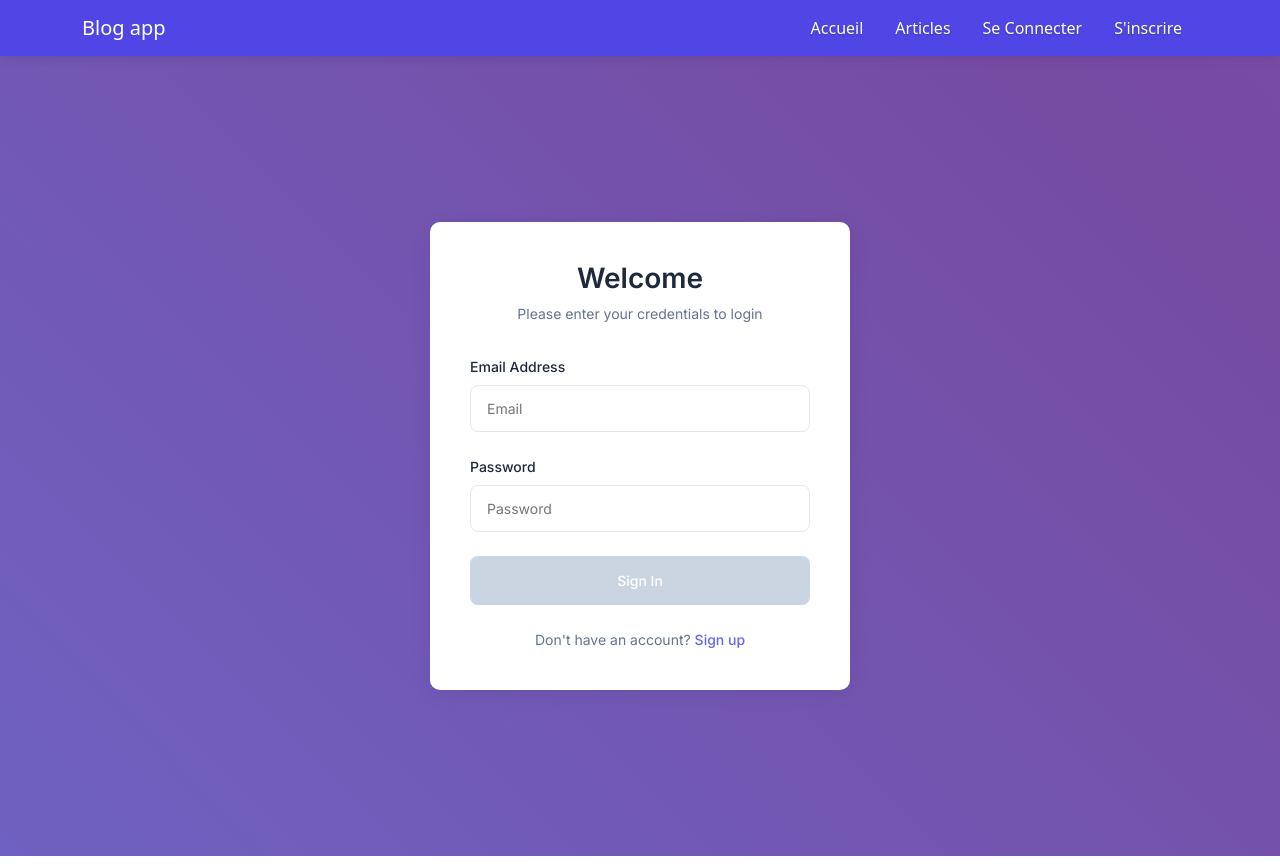
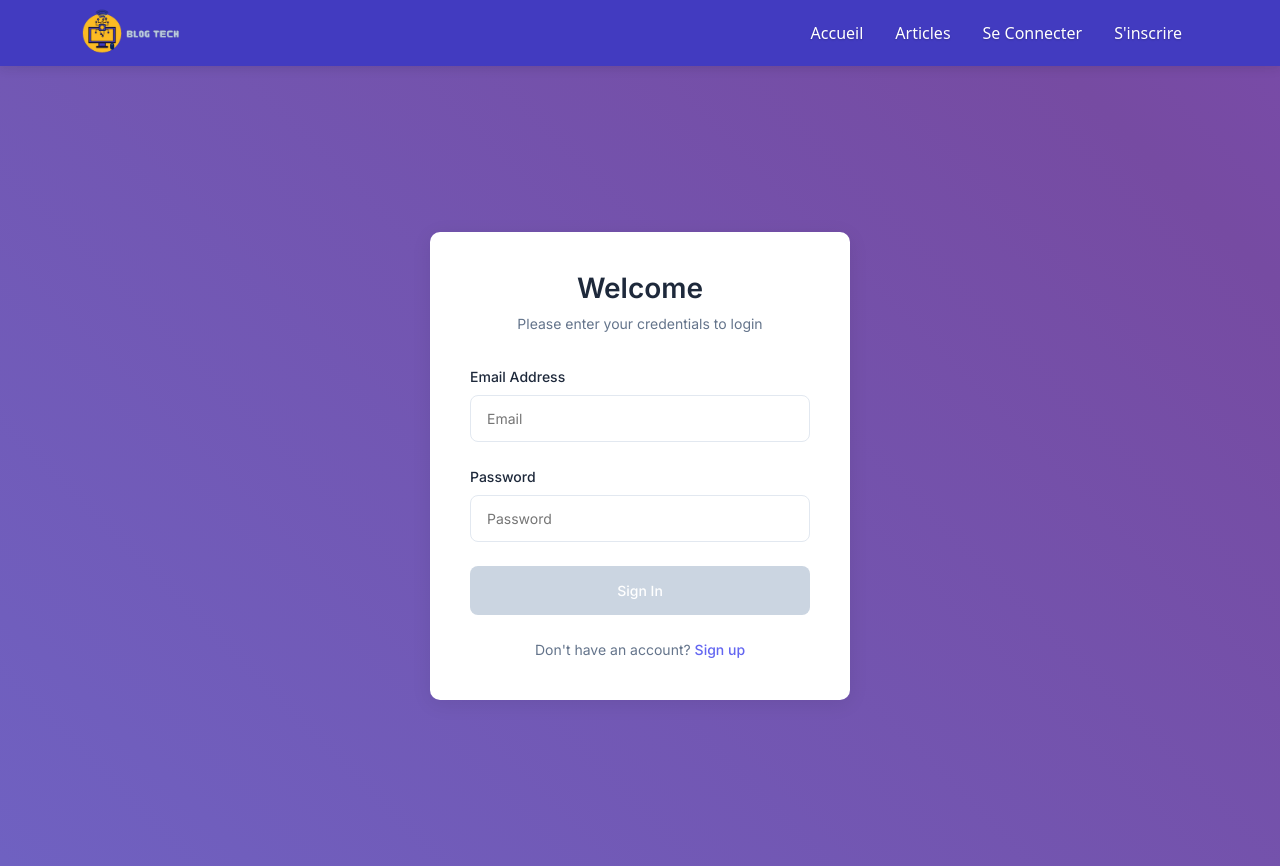
Before and after one commit to SamiChafik/SP4_BR3, an Angular app: page /login in a window 1280 px wide. Built offline with nearby package versions, Linux system fonts and the light colour scheme.

Commit message:
added app logo

```diff
--- a/src/app/components/navbar/navbar.component.html
+++ b/src/app/components/navbar/navbar.component.html
@@ -1,6 +1,6 @@
 <nav class="navbar navbar-expand-lg navbar-dark navbar_color">
     <div class="container">
-      <a class="navbar-brand" routerLink="/">Blog app</a>
+        <img src="assets/logo.PNG" alt="logo">
       <button
         class="navbar-toggler"
         type="button"
--- a/src/app/components/navbar/navbar.component.scss
+++ b/src/app/components/navbar/navbar.component.scss
@@ -1,5 +1,5 @@
 .navbar_color {
-    background-color: #4f46e5;
+    background-color: #423bc0;
     box-shadow: 0 2px 10px rgba(28, 28, 28, 0.125);
     backdrop-filter: blur(5px);
 }
@@ -17,3 +17,7 @@
 a {
     cursor: pointer;
 }
+
+.container img {
+    width: 100px;
+}
```
